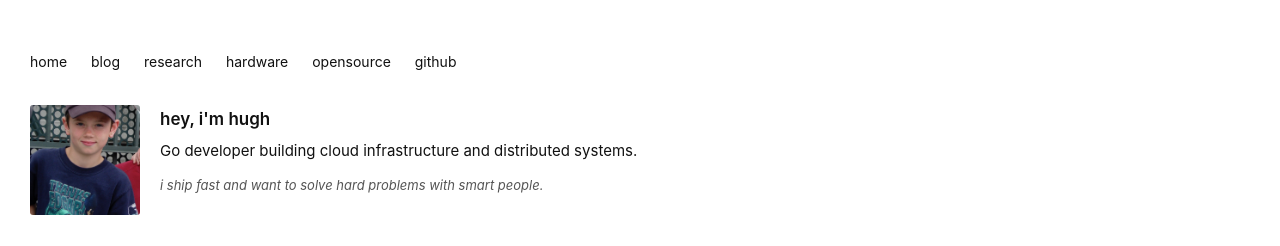
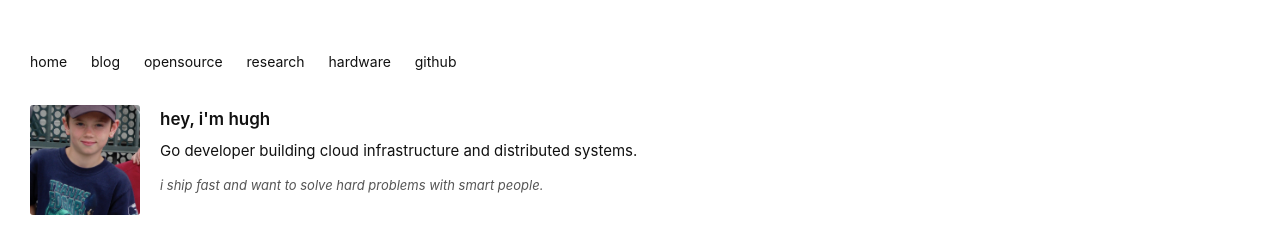
Before and after one commit to HueCodes/HueCodes.github.io, a Jekyll site: the page built from index.md, in a window 1280 px wide. Shown: the top 246 px of the page. Built offline with Jekyll 4.4.1, drawn with Linux system fonts in a browser that asks for light colours.

```diff
--- a/index.md
+++ b/index.md
@@ -6,9 +6,9 @@ title: home
 <nav>
   <a href="/">home</a>
   <a href="/blog">blog</a>
+  <a href="/opensource">opensource</a>
   <a href="/research">research</a>
   <a href="/hardware">hardware</a>
-  <a href="/opensource">opensource</a>
   <a href="https://github.com/HueCodes">github</a>
 </nav>
 
```
Also changed, not shown: opensource.md (+1 -1 lines).
